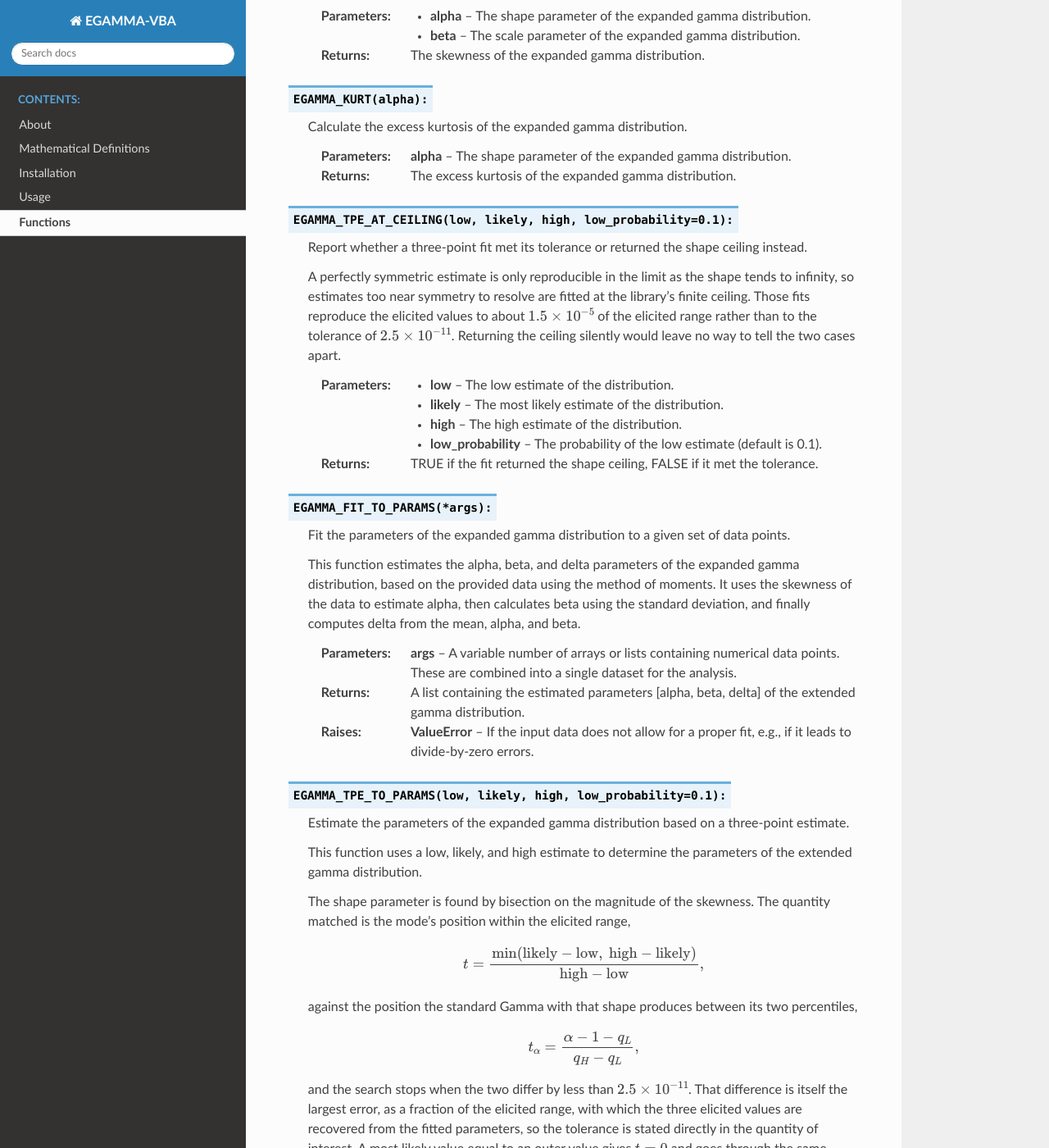
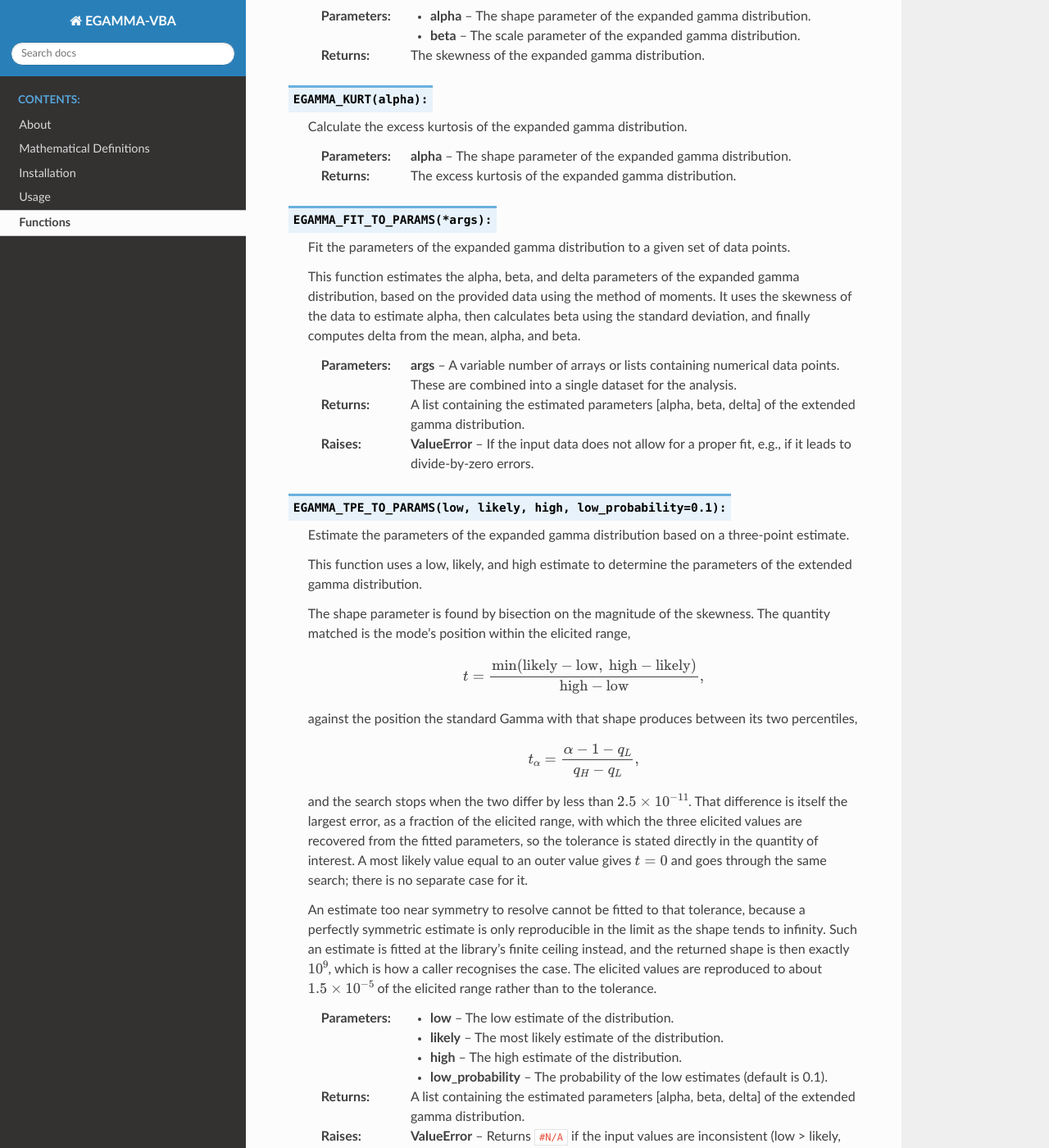
Before and after one commit to FrodeDrevland/EGAMMA-VBA, a Sphinx documentation site: the page built from docs/source/functions.rst, in a window 1280 px wide and 1400 px high, scrolled down 1736 px. Shown: the whole window at 82% size. Built offline with Sphinx 7.4.7 and the Read the Docs theme 3.1.0, drawn with Linux system fonts in a browser that asks for light colours; some of the changed text lies outside the part shown.

Commit message:
Drop EGAMMA_TPE_AT_CEILING; document the shape ceiling instead

```diff
--- a/docs/source/functions.rst
+++ b/docs/source/functions.rst
@@ -91,24 +91,6 @@ Functions
     :param alpha: The shape parameter of the expanded gamma distribution.
     :return: The excess kurtosis of the expanded gamma distribution.
 
-.. py:function:: EGAMMA_TPE_AT_CEILING(low, likely, high, low_probability=0.1):
-
-    Report whether a three-point fit met its tolerance or returned the shape
-    ceiling instead.
-
-    A perfectly symmetric estimate is only reproducible in the limit as the
-    shape tends to infinity, so estimates too near symmetry to resolve are
-    fitted at the library's finite ceiling. Those fits reproduce the elicited
-    values to about :math:`1.5\times10^{-5}` of the elicited range rather than
-    to the tolerance of :math:`2.5\times10^{-11}`. Returning the ceiling
-    silently would leave no way to tell the two cases apart.
-
-    :param low: The low estimate of the distribution.
-    :param likely: The most likely estimate of the distribution.
-    :param high: The high estimate of the distribution.
-    :param low_probability: The probability of the low estimate (default is 0.1).
-    :return: TRUE if the fit returned the shape ceiling, FALSE if it met the tolerance.
-
 .. py:function:: EGAMMA_FIT_TO_PARAMS(*args):
 
     Fit the parameters of the expanded gamma distribution to a given set of data points.
@@ -151,8 +133,13 @@ Functions
     gives :math:`t = 0` and goes through the same search; there is no separate
     case for it.
 
-    An estimate too near symmetry to resolve is fitted at the shape ceiling
-    instead; use ``EGAMMA_TPE_AT_CEILING`` to detect this.
+    An estimate too near symmetry to resolve cannot be fitted to that
+    tolerance, because a perfectly symmetric estimate is only reproducible in
+    the limit as the shape tends to infinity. Such an estimate is fitted at
+    the library's finite ceiling instead, and the returned shape is then
+    exactly :math:`10^9`, which is how a caller recognises the case. The
+    elicited values are reproduced to about :math:`1.5\times10^{-5}` of the
+    elicited range rather than to the tolerance.
 
     :param low: The low estimate of the distribution.
     :param likely: The most likely estimate of the distribution.
--- a/docs/source/usage.rst
+++ b/docs/source/usage.rst
@@ -52,9 +52,9 @@ The fitted parameters recover the three elicited values to within
 too close to symmetry to resolve: a perfectly symmetric estimate corresponds to
 an infinite shape parameter, so those are fitted at the library's finite
 ceiling and recover the elicited values to about :math:`1.5\times10^{-5}` of
-the range instead. ``EGAMMA_TPE_AT_CEILING(low, most-likely, high,
-[low-probability])`` returns ``TRUE`` for such an estimate and ``FALSE`` for
-one fitted to the tolerance.
+the range instead. Such a fit returns a shape parameter of exactly
+:math:`10^9`, the library's ceiling, which is how you recognise the case; no
+other estimate produces that value.
 
 A most likely value that equals, or nearly equals, one of the outer values is
 admissible and is fitted like any other estimate; the endpoint case is not
```
Also changed, not shown: CHANGELOG.md (+6 -6 lines), README.md (+4 -3 lines), 2 other files.
